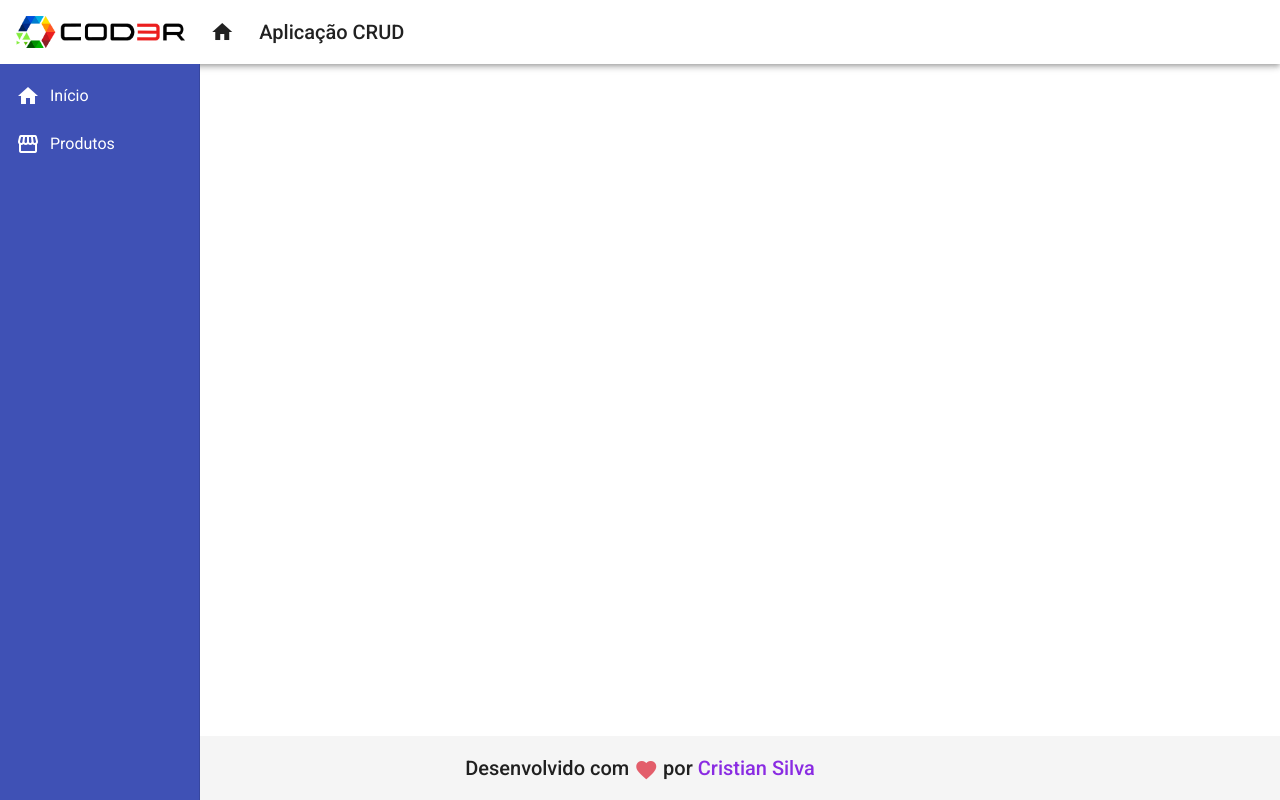
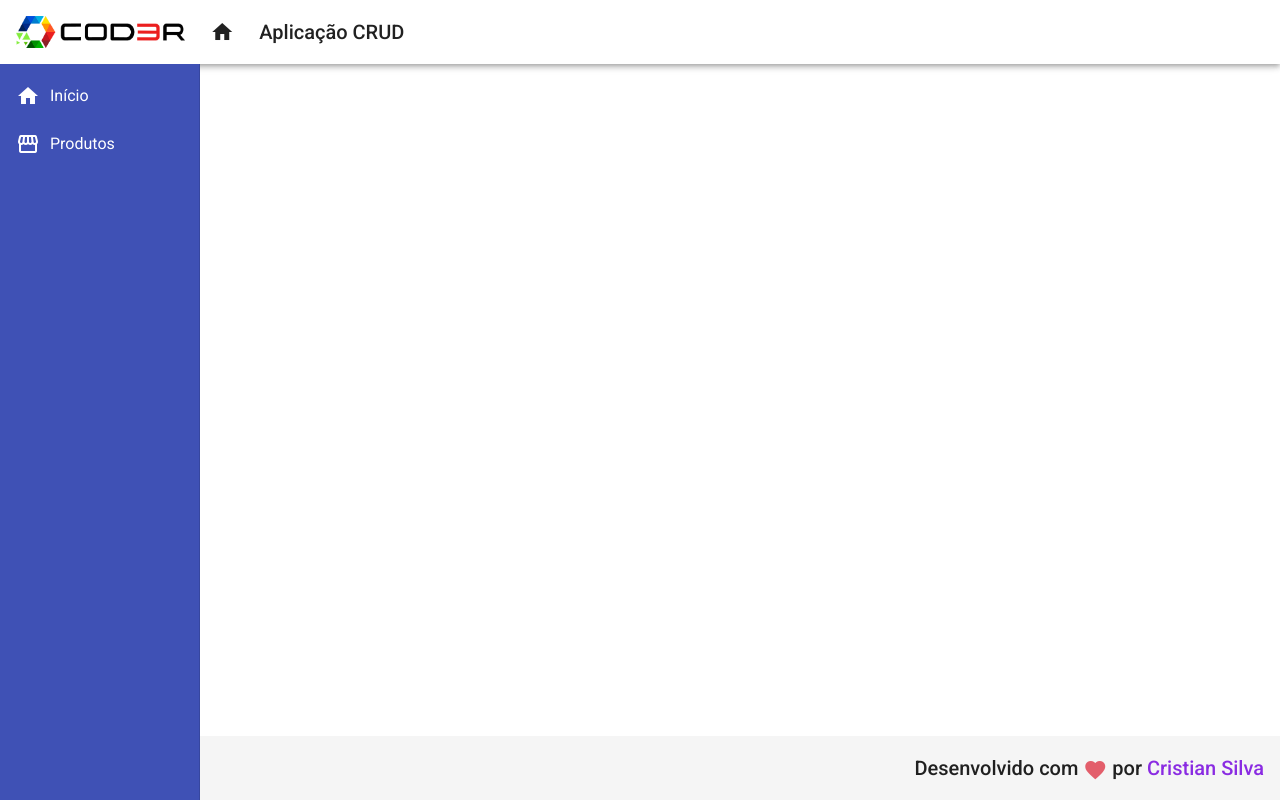
Before and after one commit to Cristuker/Angular-Shop, an Angular app in the folder frontend/: page / in a window 1280 px wide. Built offline with nearby package versions, Linux system fonts and the light colour scheme.

Commit message:
style: move footer to flex-end

```diff
--- a/frontend/src/app/components/template/footer/footer.component.css
+++ b/frontend/src/app/components/template/footer/footer.component.css
@@ -15,5 +15,5 @@
     bottom: 0;
 
     display: flex;
-    justify-content: center;
+    justify-content: flex-end;
 }
```
